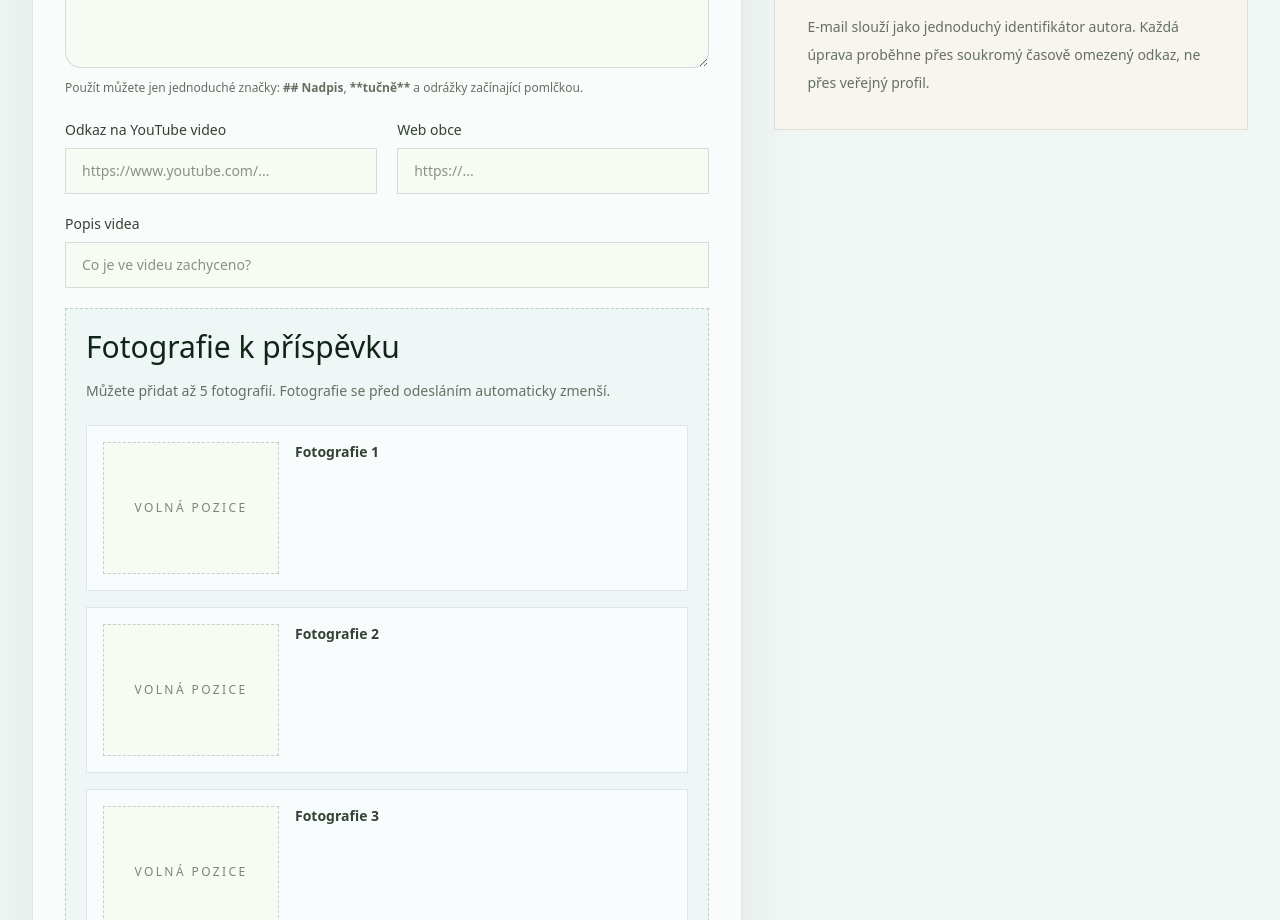
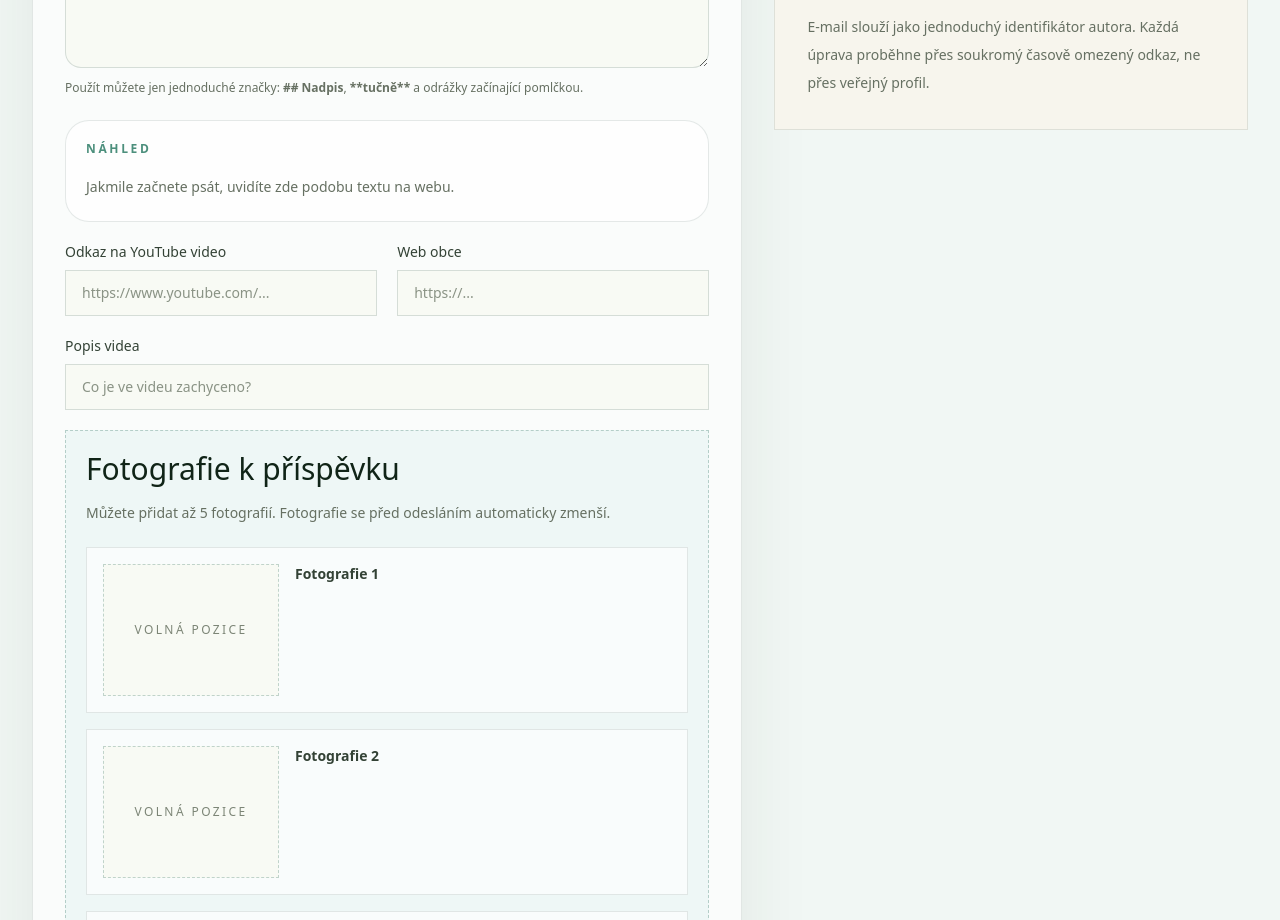
Before and after one commit to ing-jan-nachtigal/ceskavesnice, a Next.js app: page /pridat-prispevek in a window 1280 px wide. Shown: the part 1440-2360 px from the top of the page. Built offline with nearby package versions, Linux system fonts and the light colour scheme; no server answers.

Commit message:
Fix contribution edit switching and text preview

```diff
--- a/src/app/moje-prispevky/page.tsx
+++ b/src/app/moje-prispevky/page.tsx
@@ -187,6 +187,7 @@ export default async function MyContributionsPage({ searchParams }: MyContributi
           <div className="border border-emerald-950/10 bg-white/70 p-6 shadow-[0_24px_70px_rgba(40,55,35,0.06)] sm:p-8">
             {editContribution ? (
               <EditContributionForm
+                key={editContribution.id}
                 contribution={editContribution}
                 photoUrls={[
                   getStoragePublicUrl(editContribution.foto_1),
--- a/src/app/pridat-prispevek/actions.ts
+++ b/src/app/pridat-prispevek/actions.ts
@@ -396,6 +396,7 @@ export async function updateContributionAction(formData: FormData) {
   const token = stringValue(formData, "token");
   const id = Number(stringValue(formData, "id"));
   const session = await validateManagementToken(token);
+  console.log("[edit-contribution] start", { id });
 
   if (!token || !id || !session) {
     redirect("/moje-prispevky?error=missing");
@@ -451,6 +452,7 @@ export async function updateContributionAction(formData: FormData) {
     if (!currentContribution) {
       redirect("/moje-prispevky?error=missing");
     }
+    console.log("[edit-contribution] authorized", { id });
 
     const photoValues = [
       currentContribution.foto_1,
@@ -478,8 +480,13 @@ export async function updateContributionAction(formData: FormData) {
       body: JSON.stringify(body),
       method: "PATCH",
     });
+    console.log("[edit-contribution] updated", { id });
   } catch (error) {
-    console.error("Contribution update failed", error);
+    if (isRedirectError(error)) {
+      throw error;
+    }
+
+    console.error("[edit-contribution] failed", error);
     redirect(`/moje-prispevky?token=${token}&chyba=ulozeni`);
   }
 
--- a/src/components/ContributionTextEditor.tsx
+++ b/src/components/ContributionTextEditor.tsx
@@ -1,6 +1,7 @@
 "use client";
 
-import { useRef } from "react";
+import { FormattedContributionText } from "@/components/FormattedContributionText";
+import { useRef, useState } from "react";
 
 type ContributionTextEditorProps = {
   defaultValue?: string;
@@ -16,6 +17,7 @@ export function ContributionTextEditor({
   placeholder = "Napište vzpomínku, popis fotografie, historickou zajímavost nebo opravu záznamu.",
 }: ContributionTextEditorProps) {
   const textareaRef = useRef<HTMLTextAreaElement>(null);
+  const [value, setValue] = useState(defaultValue);
 
   function applyFormat(action: FormatAction) {
     const textarea = textareaRef.current;
@@ -50,10 +52,13 @@ export function ContributionTextEditor({
         .join("\n");
     }
 
-    textarea.value = `${value.slice(0, start)}${replacement}${value.slice(end)}`;
+    const nextValue = `${value.slice(0, start)}${replacement}${value.slice(end)}`;
+    setValue(nextValue);
     textarea.focus();
-    textarea.selectionStart = start;
-    textarea.selectionEnd = start + replacement.length;
+    window.requestAnimationFrame(() => {
+      textarea.selectionStart = start;
+      textarea.selectionEnd = start + replacement.length;
+    });
   }
 
   return (
@@ -89,7 +94,8 @@ export function ContributionTextEditor({
         id="text_prispevku"
         name="text_prispevku"
         rows={8}
-        defaultValue={defaultValue}
+        value={value}
+        onChange={(event) => setValue(event.target.value)}
         placeholder={placeholder}
         className="resize-y rounded-b-2xl border border-emerald-950/14 bg-[#f8faf4] px-4 py-3 outline-none transition placeholder:text-[#8a9385] focus:border-emerald-800/45 focus:bg-white"
       />
@@ -97,6 +103,18 @@ export function ContributionTextEditor({
         Použít můžete jen jednoduché značky: <span className="font-semibold">## Nadpis</span>,{" "}
         <span className="font-semibold">**tučně**</span> a odrážky začínající pomlčkou.
       </p>
+      <div className="mt-3 rounded-3xl border border-emerald-950/10 bg-white/70 p-5">
+        <p className="mb-4 text-xs font-semibold uppercase tracking-[0.22em] text-emerald-800/70">
+          Náhled
+        </p>
+        {value.trim() ? (
+          <FormattedContributionText text={value} />
+        ) : (
+          <p className="text-sm leading-7 text-[#667062]">
+            Jakmile začnete psát, uvidíte zde podobu textu na webu.
+          </p>
+        )}
+      </div>
     </div>
   );
 }
--- a/src/components/PhotoUploadSlots.tsx
+++ b/src/components/PhotoUploadSlots.tsx
@@ -51,6 +51,7 @@ export const PhotoUploadSlots = forwardRef<PhotoUploadSlotsHandle, PhotoUploadSl
       () => photoSlots.map((slot) => existingPhotoUrls[slot - 1] || null),
       [existingPhotoUrls],
     );
+    const existingPhotoSignature = normalizedExistingUrls.join("|");
     const [preparedFiles, setPreparedFiles] = useState<Record<number, File | null>>(
       emptyPhotoState,
     );
@@ -59,6 +60,15 @@ export const PhotoUploadSlots = forwardRef<PhotoUploadSlotsHandle, PhotoUploadSl
     const [isPreparing, setIsPreparing] = useState(false);
     const [message, setMessage] = useState("");
     const [error, setError] = useState("");
+
+    useEffect(() => {
+      setPreparedFiles(emptyPhotoState());
+      setPreviewUrls(emptyPreviewState());
+      setRemovedSlots({});
+      setIsPreparing(false);
+      setMessage("");
+      setError("");
+    }, [existingPhotoSignature]);
 
     useEffect(() => {
       onStatusChange?.({
```
